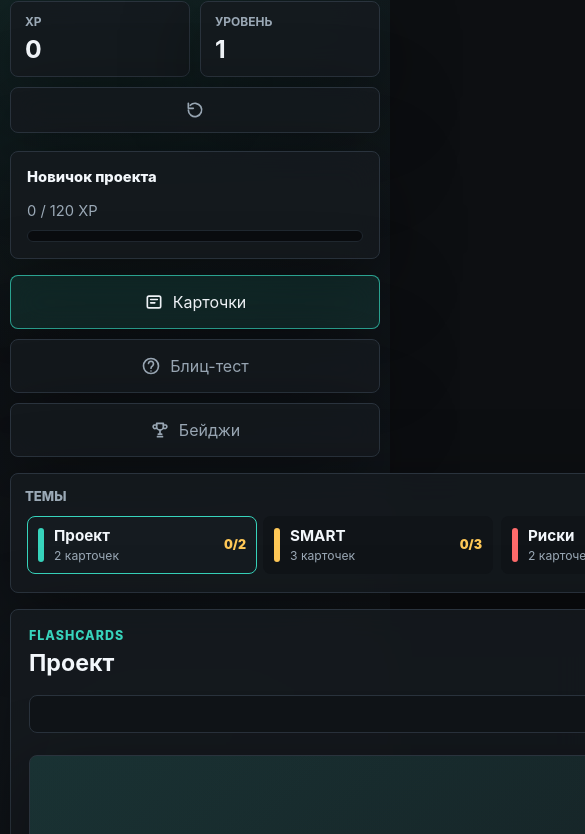
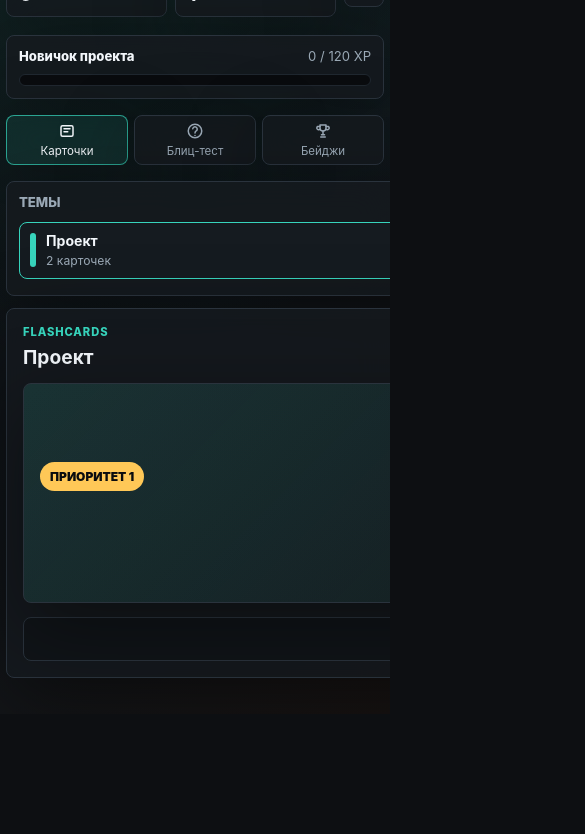
Before and after one commit to tanitsu-reberu/menedzhment, a plain HTML site: page index.html in a window 390 px wide. Shown: the part 119-953 px from the top of the page, 585 px wide, since content can reach past the window. After the commit the page ends 844 px from the top, so only its background shows below. Drawn offline with Linux system fonts and the light colour scheme.

Commit message:
Fix-mobile-layout

```diff
--- a/style.css
+++ b/style.css
@@ -21,6 +21,8 @@
 html {
   min-height: 100%;
   background: var(--bg);
+  overflow-x: hidden;
+  -webkit-text-size-adjust: 100%;
 }
 
 body {
@@ -28,6 +30,8 @@ body {
   margin: 0;
   color: var(--text);
   font-family: Inter, "Segoe UI", Arial, sans-serif;
+  overflow-x: hidden;
+  -webkit-tap-highlight-color: transparent;
   background:
     radial-gradient(circle at 20% 0%, rgba(55, 212, 188, 0.13), transparent 30rem),
     linear-gradient(135deg, #0d0f12 0%, #11161b 52%, #171312 100%);
@@ -44,7 +48,9 @@ button {
 .app-shell {
   width: min(1180px, calc(100% - 32px));
   margin: 0 auto;
-  padding: 28px 0 36px;
+  padding: 28px 0 calc(36px + env(safe-area-inset-bottom, 0px));
+  padding-left: max(0px, env(safe-area-inset-left, 0px));
+  padding-right: max(0px, env(safe-area-inset-right, 0px));
 }
 
 .topbar,
@@ -352,6 +358,8 @@ svg {
 }
 
 .flashcard {
+  position: relative;
+  display: block;
   width: 100%;
   min-height: 360px;
   border: 0;
@@ -361,6 +369,7 @@ svg {
   background: transparent;
   perspective: 1400px;
   cursor: pointer;
+  touch-action: manipulation;
 }
 
 .flashcard-face {
@@ -674,13 +683,22 @@ svg {
 
 @media (max-width: 860px) {
   .app-shell {
-    width: min(100% - 20px, 680px);
-    padding-top: 18px;
+    width: calc(100% - 16px);
+    padding-top: calc(14px + env(safe-area-inset-top, 0px));
   }
 
   .topbar {
     align-items: stretch;
     flex-direction: column;
+    gap: 14px;
+  }
+
+  h1 {
+    font-size: clamp(1.55rem, 7vw, 2.4rem);
+  }
+
+  h2 {
+    font-size: clamp(1.2rem, 4.5vw, 1.65rem);
   }
 
   .stats-panel {
@@ -689,10 +707,12 @@ svg {
 
   .workspace {
     grid-template-columns: 1fr;
+    gap: 12px;
   }
 
   .topic-rail {
     position: static;
+    padding: 12px;
   }
 
   .topic-list {
@@ -700,16 +720,210 @@ svg {
     overflow-x: auto;
     max-height: none;
     padding-bottom: 4px;
+    -webkit-overflow-scrolling: touch;
+    scroll-snap-type: x proximity;
   }
 
   .topic-button {
-    min-width: 230px;
+    min-width: 200px;
+    flex-shrink: 0;
+    scroll-snap-align: start;
+  }
+
+  .study-panel {
+    min-height: auto;
+    padding: 16px;
+  }
+
+  .flashcard,
+  .flashcard-face {
+    min-height: 280px;
+  }
+
+  .flashcard strong {
+    font-size: clamp(1.25rem, 5vw, 2rem);
+  }
+
+  .flashcard-face {
+    padding: 20px;
+    gap: 16px;
+  }
+
+  .toast-stack {
+    right: 12px;
+    bottom: calc(12px + env(safe-area-inset-bottom, 0px));
+    width: min(340px, calc(100% - 24px));
+  }
+
+  .xp-float {
+    top: calc(72px + env(safe-area-inset-top, 0px));
+    right: 16px;
+    font-size: 1.4rem;
   }
 }
 
 @media (max-width: 560px) {
+  .app-shell {
+    width: calc(100% - 12px);
+    padding-top: calc(10px + env(safe-area-inset-top, 0px));
+  }
+
+  .eyebrow {
+    font-size: 0.7rem;
+  }
+
+  .stat {
+    min-height: 56px;
+    padding: 10px 12px;
+  }
+
+  .stat strong {
+    font-size: 1.25rem;
+  }
+
   .mode-tabs {
-    grid-template-columns: 1fr;
+    grid-template-columns: repeat(3, 1fr);
+    gap: 6px;
+  }
+
+  .mode-tab {
+    min-height: 48px;
+    flex-direction: column;
+    gap: 4px;
+    padding: 6px 4px;
+    font-size: 0.72rem;
+  }
+
+  .mode-tab svg {
+    width: 18px;
+    height: 18px;
+  }
+
+  .stats-panel {
+    grid-template-columns: 1fr 1fr 40px;
+    gap: 8px;
+  }
+
+  .icon-button {
+    width: 40px;
+    height: 56px;
+    grid-column: auto;
+  }
+
+  .level-strip {
+    padding: 12px;
+  }
+
+  .level-meta {
+    font-size: 0.82rem;
+    gap: 8px;
+  }
+
+  .panel-head {
+    flex-direction: row;
+    align-items: center;
+    gap: 12px;
+    margin-bottom: 14px;
+  }
+
+  .panel-head > div:first-child {
+    min-width: 0;
+    flex: 1;
+  }
+
+  .counter {
+    min-width: 64px;
+    flex-shrink: 0;
+    padding: 6px 8px;
+    font-size: 0.85rem;
+  }
+
+  .actions {
+    flex-direction: row;
+    gap: 8px;
+    margin-top: 14px;
+  }
+
+  .primary-button,
+  .secondary-button {
+    flex: 1;
+    min-height: 44px;
+    padding: 0 12px;
+    font-size: 0.9rem;
+  }
+
+  .flashcard,
+  .flashcard-face {
+    min-height: 220px;
+  }
+
+  .flashcard strong {
+    font-size: clamp(1.1rem, 4.8vw, 1.55rem);
+  }
+
+  .flashcard-back strong {
+    font-size: clamp(0.95rem, 3.8vw, 1.2rem);
+  }
+
+  .flashcard-face {
+    padding: 16px;
+    gap: 12px;
+  }
+
+  .quiz-card {
+    padding: 14px;
+  }
+
+  .quiz-card p {
+    font-size: clamp(1rem, 4.2vw, 1.35rem);
+    margin-bottom: 14px;
+  }
+
+  .answer-button {
+    grid-template-columns: 28px 1fr;
+    min-height: 52px;
+    padding: 10px;
+    gap: 10px;
+  }
+
+  .answer-button span:first-child {
+    width: 28px;
+    height: 28px;
+    font-size: 0.85rem;
+  }
+
+  .badge-grid {
+    grid-template-columns: repeat(2, 1fr);
+    gap: 8px;
+  }
+
+  .badge {
+    min-height: 120px;
+    padding: 12px;
+    gap: 8px;
+  }
+
+  .badge strong {
+    font-size: 0.92rem;
+  }
+
+  .badge small {
+    font-size: 0.72rem;
+  }
+
+  .topic-button {
+    min-width: 170px;
+    min-height: 52px;
+  }
+
+  .topic-button strong {
+    font-size: 0.88rem;
+  }
+}
+
+@media (max-width: 380px) {
+  .mode-tab span {
+    font-size: 0.65rem;
   }
 
   .stats-panel {
@@ -717,30 +931,13 @@ svg {
   }
 
   .icon-button {
+    grid-column: 1 / -1;
     width: 100%;
-    grid-column: 1 / -1;
-    height: 46px;
+    height: 44px;
   }
 
-  .panel-head,
-  .actions,
-  .level-meta {
-    flex-direction: column;
-    align-items: stretch;
-  }
-
-  .primary-button,
-  .secondary-button {
-    width: 100%;
-  }
-
-  .flashcard,
-  .flashcard-face {
-    min-height: 410px;
-  }
-
-  .answer-button {
-    grid-template-columns: 30px 1fr;
+  .badge-grid {
+    grid-template-columns: 1fr;
   }
 }
 
```
